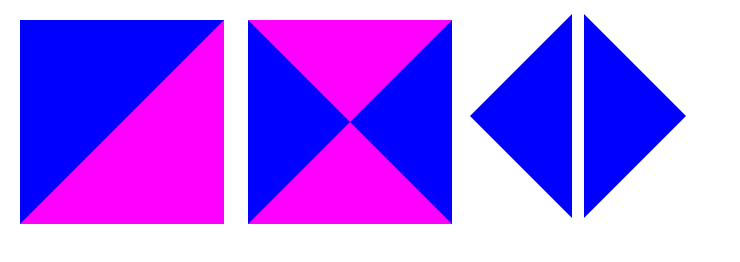
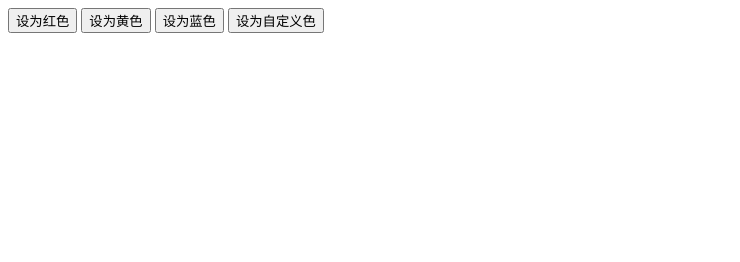
Before and after one commit to diviner1121/diviner1121.github.io, a plain HTML site: page index.html in a window 1280 px wide. Shown: the whole page, without its empty margins (0-740 px from the left). Drawn offline with Linux system fonts and the light colour scheme.

Commit message:
Add files via upload

```diff
--- a/index.html
+++ b/index.html
@@ -1,77 +1,18 @@
-
 <!DOCTYPE html>
 <html>
 	<head>
-		<meta charset="UTF-8">
-		<title></title>
-		<style type="text/css">
-			p{
-				display: block;
+		<meta charset="utf-8" />
+		<title>改变网页背景颜色</title>
+		<script>
+			function color(str){
+				document.body.style.backgroundColor=str;
 			}
-			.t{
-
-				width: 0px;
-				height:0px;
-				margin: 12px;
-			    border-bottom:102px solid #FF00FF ;
-			      border-top:102px solid  blue;
-			    border-right:102px solid #FF00FF ;
-			    border-left:102px solid blue ;
-			    float: left;
-
-			}
-			.k{
-
-						width: 0px;
-				height:0px;
-				margin: 12px;
-			    border-bottom:102px solid #FF00FF ;
-			      border-top:102px solid  #FF00FF;
-			    border-right:102px solid blue ;
-			    border-left:102px solid blue ;
-			    float: left;
-			}
-			.a{
-
-			    width: 0px;
-				height:0px;
-				margin: 6px;
-			    border-bottom:102px solid transparent ;
-			      border-top:102px solid  transparent;
-			    border-right:102px solid blue ;
-			    float: left;
-			}
-			.b{
-
-				   width: 0px;
-				height:0px;
-				margin: 6px;
-			    border-bottom:102px solid transparent ;
-			      border-top:102px solid  transparent;
-			    border-left:102px solid blue ;
-			    float: left;
-			}
-		</style>
+		</script>
 	</head>
 	<body>
-		<div>
-		<div class="t" >
-
-		</div>
-
-		<div class="k">
-
-		</div>
-		<div>
-		<div class="a">
-
-		</div>
-		<div class="b">
-
-		</div>
-
-		</div>
-
-		</div>
+		<input type="button" value="设为红色" onclick="color('red')">
+		<input type="button" value="设为黄色" onclick="color('yellow')">
+		<input type="button" value="设为蓝色" onclick="color('blue')">
+		<input type="button" value="设为自定义色" onclick="color('#00ff00')">
 	</body>
 </html>
```
